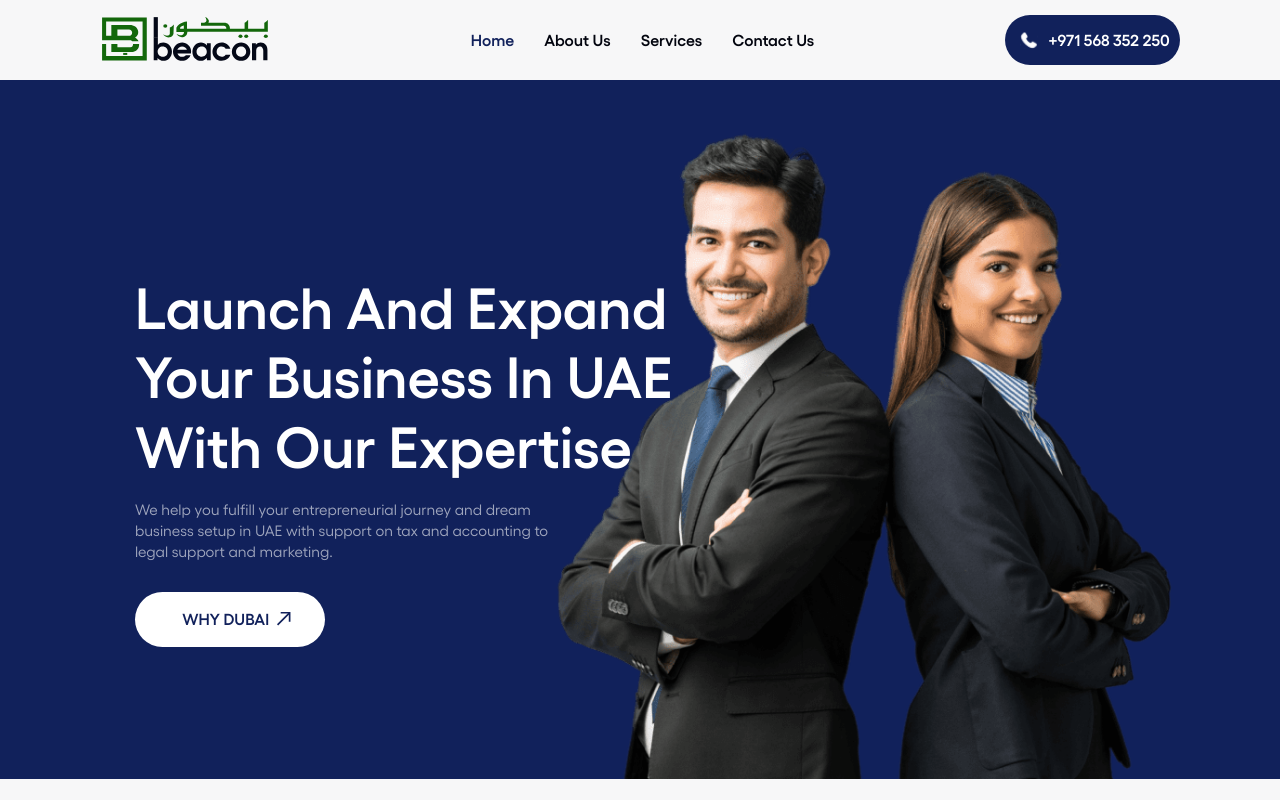
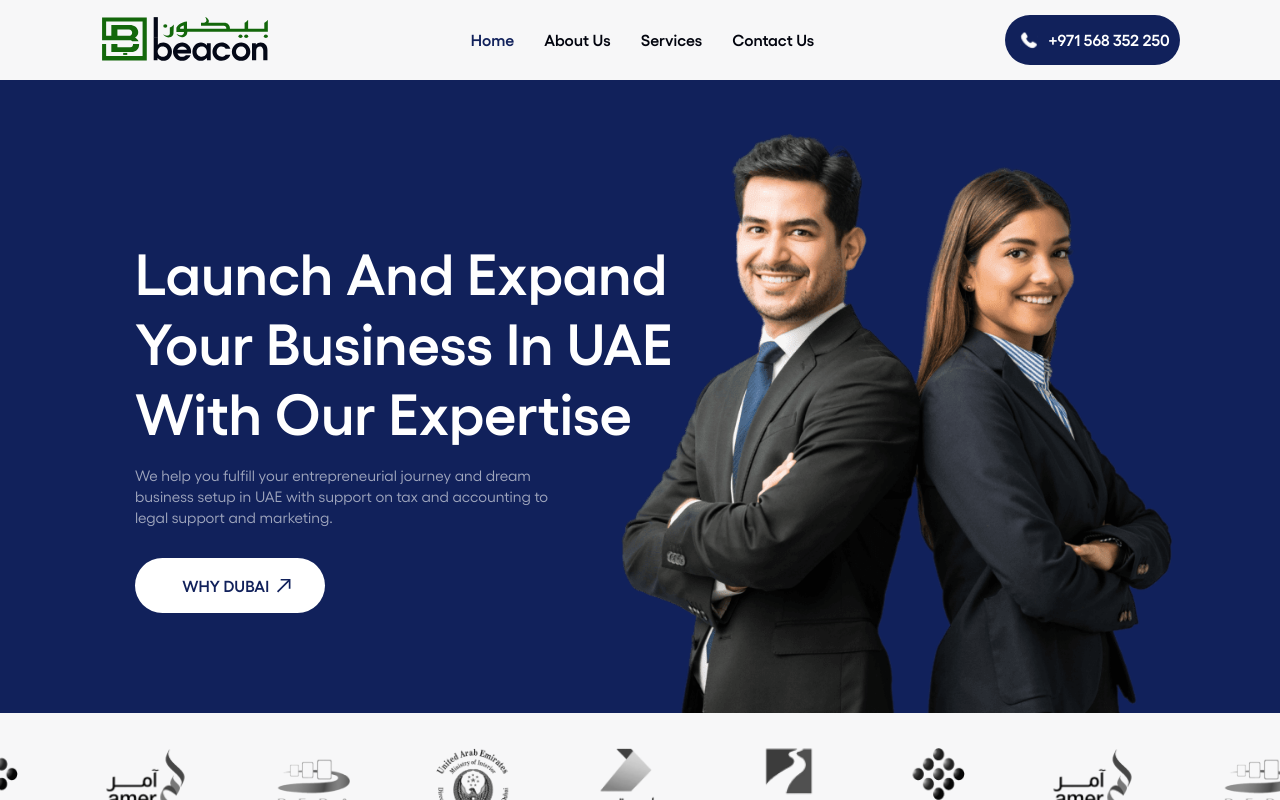
Before and after one commit to lazim-mv/BeaconUAE, a Next.js app: page / in a window 1280 px wide. Shown: the top 800 px of the page. Built offline with nearby package versions, Linux system fonts and the light colour scheme; a web font is replaced by a local one.

Commit message:
v2.0.20 serviceCardContainer

```diff
--- a/src/app/globals.css
+++ b/src/app/globals.css
@@ -276,7 +276,7 @@ li{
   width: 100%;
   height: auto;
   object-fit: cover;
-  width: 669px !important;
+  width: 600px !important;
   margin-left: auto;
   margin-right: 100px;
   margin-top: 50px;
@@ -464,8 +464,8 @@ li{
   display: flex;
   flex-direction: column;
   gap: 10px;
-  padding: 30px 30px 12px 30px;
-  height: 190px;
+  padding: 30px 30px;
+  /* height: 190px; */
 }
 
 .juriContent .servicesHeading{
```
